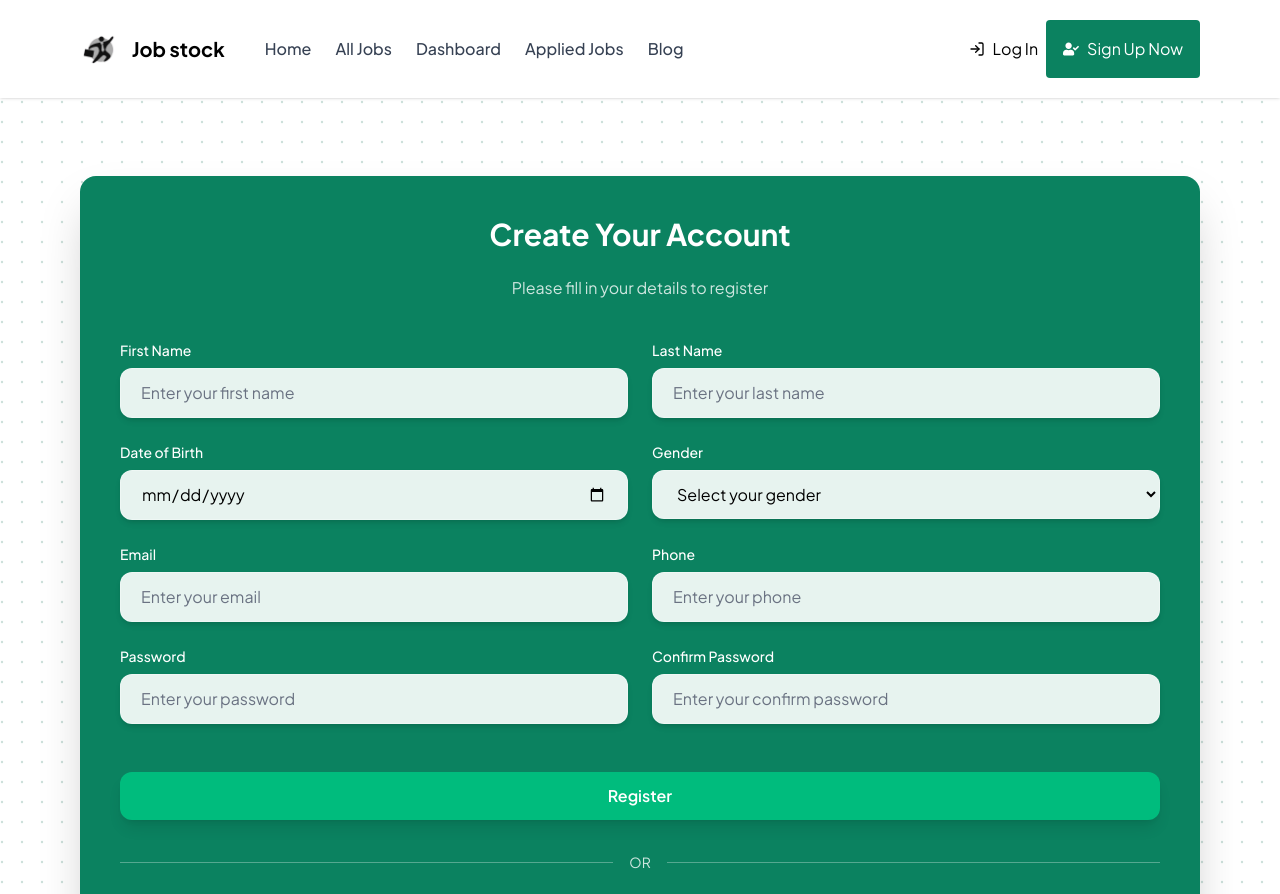
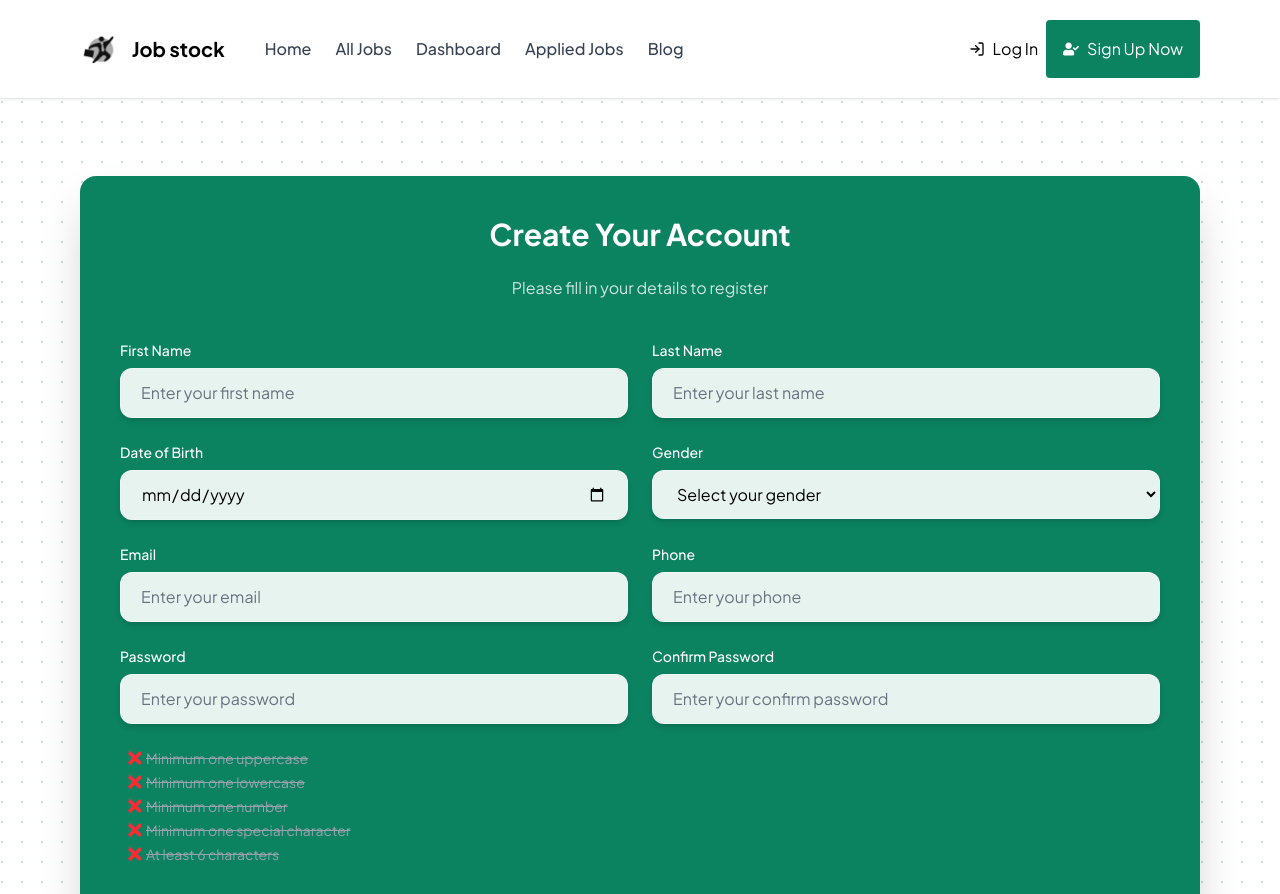
Before and after one commit to nakib360/Jobstock-full-stack-website-, a React (Vite) app: page /signup in a window 1280 px wide. Shown: the top 894 px of the page. Built offline with nearby package versions, Linux system fonts and the light colour scheme.

Commit message:
adding pass validation

```diff
--- a/src/Pages/SignupPage.jsx
+++ b/src/Pages/SignupPage.jsx
@@ -2,20 +2,57 @@ import { FaFacebook } from "react-icons/fa";
 import { FcGoogle } from "react-icons/fc";
 import { motion } from "framer-motion";
 import { Toaster, toast } from "react-hot-toast";
+import { ImCross } from "react-icons/im";
+import { useEffect, useState } from "react";
+import { MdOutlineDone } from "react-icons/md";
 
 const SignupPage = () => {
+  const [uppercase, setUppercase] = useState(false);
+  const [lowercase, setLowercase] = useState(false);
+  const [specialChar, setSpecialChar] = useState(false);
+  const [numberInclude, setNumberInclude] = useState(false);
+  const [charMin, setCharMin] = useState();
+  const [passValue, setPassValue] = useState("");
+  const [verified, setVerified] = useState(false);
+
+  useEffect(() => {
+    if (uppercase && lowercase && specialChar && numberInclude && charMin) {
+      setVerified(true);
+    }
+  }, [uppercase, lowercase, specialChar, numberInclude, charMin]);
+
+  useEffect(() => {
+    if (passValue) {
+      setUppercase(/[A-Z]/.test(passValue));
+      setLowercase(/[a-z]/.test(passValue));
+      setNumberInclude(/[0-9]/.test(passValue));
+      setSpecialChar(/[^A-Za-z0-9]/.test(passValue));
+      setCharMin(passValue.length >= 6);
+    } else {
+      setUppercase(false);
+      setLowercase(false);
+      setNumberInclude(false);
+      setSpecialChar(false);
+      setCharMin(false);
+    }
+  }, [passValue]);
 
   const handleSubmit = (e) => {
     e.preventDefault();
     const formData = new FormData(e.target);
     const values = Object.fromEntries(formData.entries());
 
-    if(values.password !== values.confirmPassword){
-      return toast.error("Password do not matching. Please Confirm Password.")
+    if (values.password !== values.confirmPassword) {
+      return toast.error("Password do not matching with confirm password.")
+    }
+
+    if (verified === false) {
+      return toast.error("Please complete our password recommendation.")
     }
 
     console.log(values);
   };
+
 
   // Animation variants
   const containerVariants = {
@@ -86,6 +123,16 @@ const SignupPage = () => {
                   <option value="male">Male</option>
                   <option value="female">Female</option>
                 </select>
+              ) : field.name === "password" ? (
+                <input
+                  name={field.name}
+                  type={field.type}
+                  onChange={e => setPassValue(e.target.value)}
+                  autoComplete="off"
+                  placeholder={`Enter your ${field.label.toLowerCase()}`}
+                  className="px-5 py-3 rounded-xl border border-white/30 bg-white/90 text-black placeholder-gray-500 focus:outline-none focus:ring-2 focus:ring-emerald-400 shadow-md"
+                  required={field.name !== "phone"}
+                />
               ) : (
                 <input
                   name={field.name}
@@ -98,9 +145,80 @@ const SignupPage = () => {
             </motion.div>
           ))}
 
+          <motion.div
+            initial="hidden"
+            animate="visible"
+            className="px-2 text-sm space-y-1">
+            <p className="flex items-center gap-1">
+              {uppercase ? (
+                <MdOutlineDone className="text-green-500 font-bold" />
+              ) : (
+                <ImCross className="text-red-500" />
+              )}
+              {uppercase ? (
+                <span className="text-white">Minimum one uppercase</span>
+              ) : (
+                <del className="text-gray-400">Minimum one uppercase</del>
+              )}
+            </p>
+
+            <p className="flex items-center gap-1">
+              {lowercase ? (
+                <MdOutlineDone className="text-green-500 font-bold" />
+              ) : (
+                <ImCross className="text-red-500" />
+              )}
+              {lowercase ? (
+                <span className="text-white">Minimum one lowercase</span>
+              ) : (
+                <del className="text-gray-400">Minimum one lowercase</del>
+              )}
+            </p>
+
+            <p className="flex items-center gap-1">
+              {numberInclude ? (
+                <MdOutlineDone className="text-green-500 font-bold" />
+              ) : (
+                <ImCross className="text-red-500" />
+              )}
+              {numberInclude ? (
+                <span className="text-white">Minimum one number</span>
+              ) : (
+                <del className="text-gray-400">Minimum one number</del>
+              )}
+            </p>
+
+            <p className="flex items-center gap-1">
+              {specialChar ? (
+                <MdOutlineDone className="text-green-500 font-bold" />
+              ) : (
+                <ImCross className="text-red-500" />
+              )}
+              {specialChar ? (
+                <span className="text-white">Minimum one special character</span>
+              ) : (
+                <del className="text-gray-400">Minimum one special character</del>
+              )}
+            </p>
+
+            <p className="flex items-center gap-1">
+              {charMin ? (
+                <MdOutlineDone className="text-green-500 font-bold" />
+              ) : (
+                <ImCross className="text-red-500" />
+              )}
+              {charMin ? (
+                <span className="text-white">At least 6 characters</span>
+              ) : (
+                <del className="text-gray-400">At least 6 characters</del>
+              )}
+            </p>
+          </motion.div>
+
+
           {/* Submit Button */}
           <motion.div
-            className="col-span-2 flex justify-center mt-6"
+            className="col-span-2 flex justify-center mt-2"
             variants={itemVariants}
             custom={9}
             initial="hidden"
@@ -160,7 +278,7 @@ const SignupPage = () => {
       </motion.div>
 
       <div>
-        <Toaster/>
+        <Toaster />
       </div>
     </div>
   );
```
